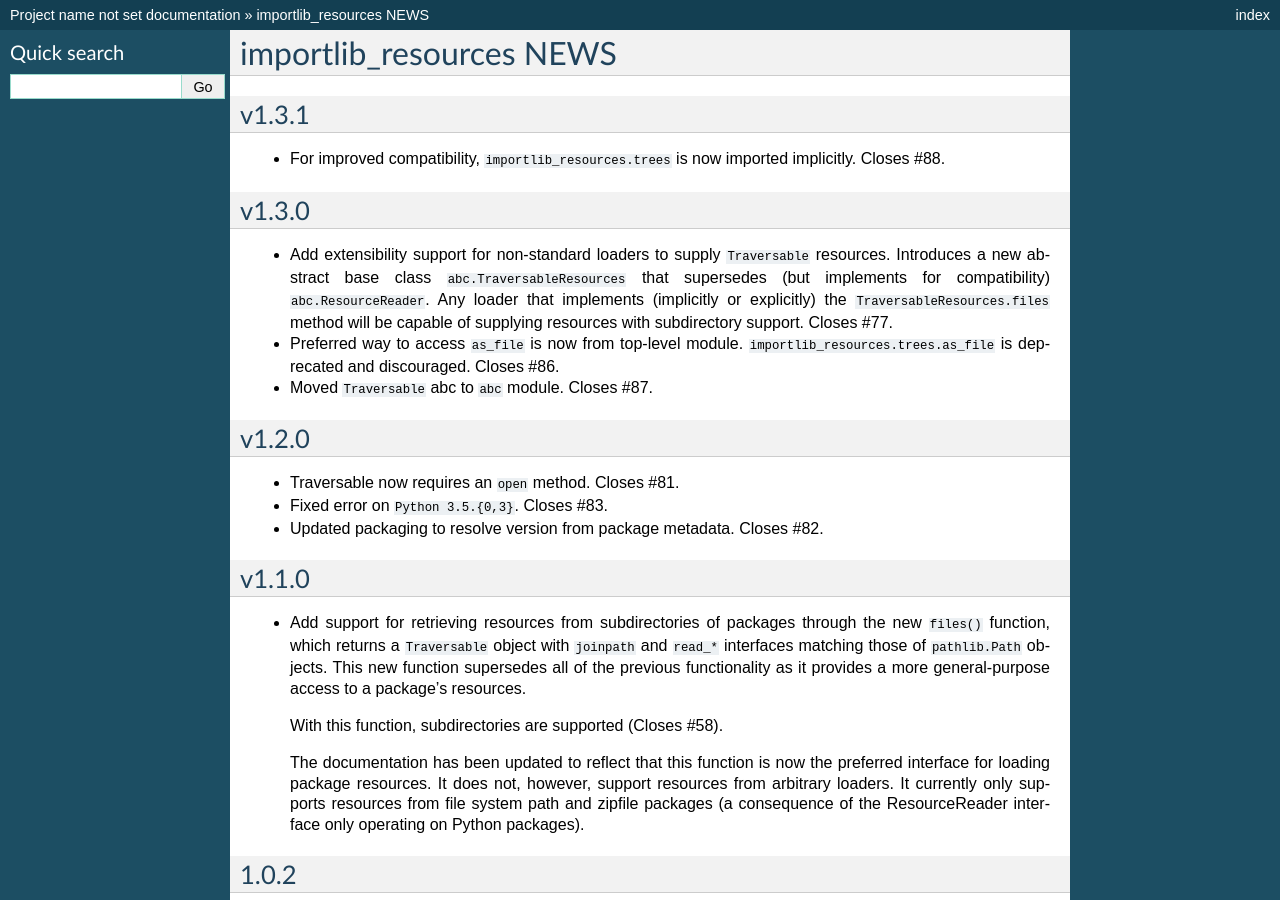
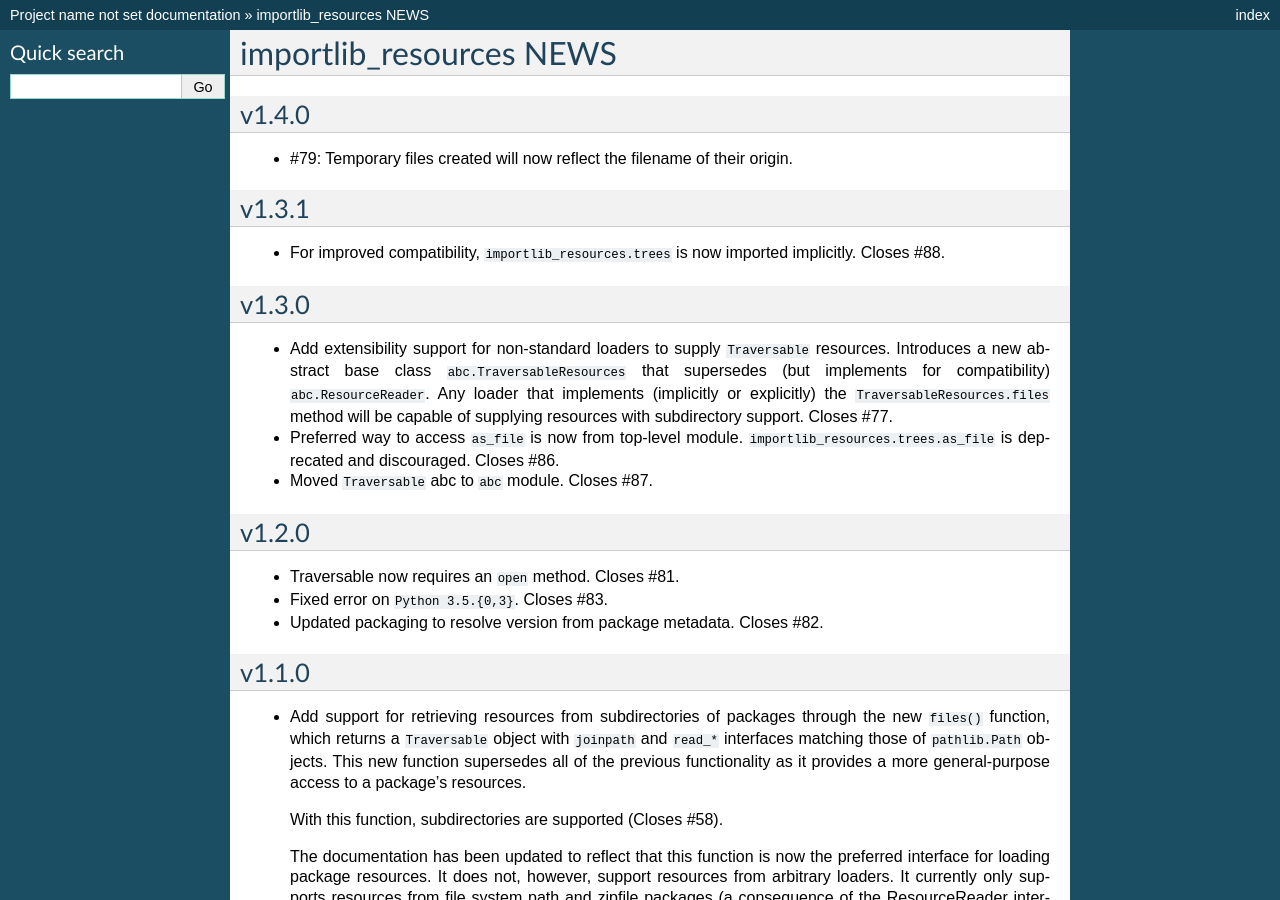
Before and after one commit to python/importlib_resources, a Sphinx documentation site: the page built from docs/changelog.rst, in a window 1280 px wide and 900 px high. Built offline with Sphinx 7.4.7, drawn with Linux system fonts in a browser that asks for light colours; pages that are not in the unit, such as notebooks, are missing from menus.

Commit message:
Update changelog. Ref #79.

```diff
--- a/docs/changelog.rst
+++ b/docs/changelog.rst
@@ -1,6 +1,11 @@
 ==========================
  importlib_resources NEWS
 ==========================
+
+v1.4.0
+======
+* #79: Temporary files created will now reflect the filename of
+  their origin.
 
 v1.3.1
 ======
```
